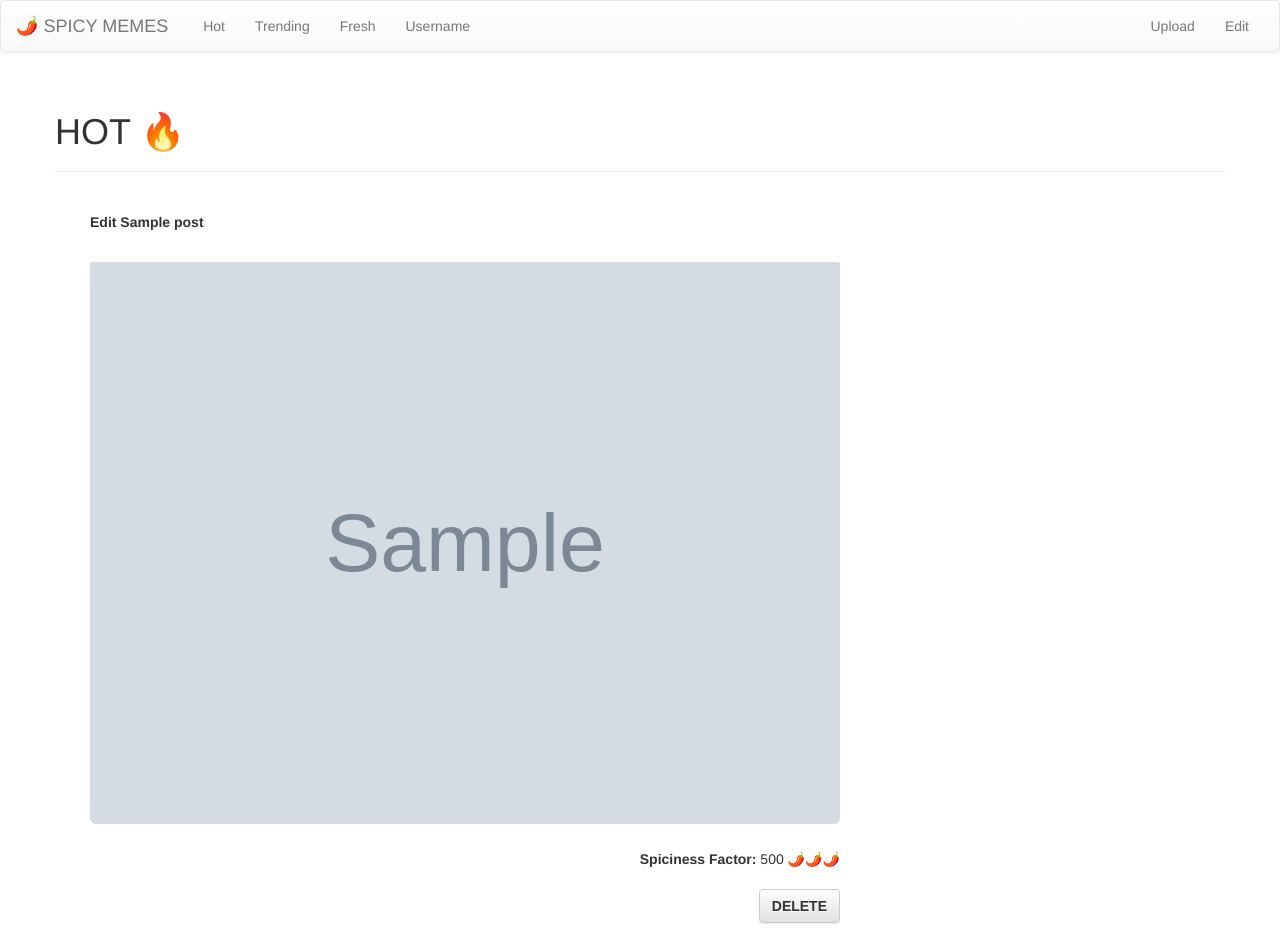
After one commit to spicy-memes17/enterprise-memes, a Django app: template spicy_memes/templates/editFile.html in a window 1280 px wide. The commit adds this page. Run offline with Django 3.2, Linux system fonts and the light colour scheme; the template is opened without the code that fills it: values that come from a table or form of the project are taken from there, others are empty; tables that the repository leaves empty hold one stand-in row (values such as "Sample post"); grey boxes marked "Sample" are stand-in pictures; some libraries are stand-ins or nearby versions.

Commit message:
Löschen von Memes funktioniert. Ich hab mich dabei an die Lösung von unserem To-do-tracker gehalten.

```diff
--- /dev/null
+++ b/spicy_memes/templates/editFile.html
@@ -0,0 +1,39 @@
+<!DOCTYPE html>
+
+{% load staticfiles %}
+<html lang="en">
+<head>
+    <meta charset="UTF-8">
+    <title>Spicy Memes</title>
+
+    <!-- Bootstrap -->
+    <link rel="stylesheet" href="//maxcdn.bootstrapcdn.com/bootstrap/3.3.7/css/bootstrap.min.css">
+    <link rel="stylesheet" href="//maxcdn.bootstrapcdn.com/bootstrap/3.3.7/css/bootstrap-theme.min.css">
+    <link rel="stylesheet" href="{% static 'spicy_memes.css' %}">
+
+</head>
+<body>
+{% include 'nav.html' with active="index" %}
+<div class="container">
+    <div class="row">
+        <div class="page-header">
+            <h1>HOT 🔥</h1>
+        </div>
+    </div>
+    {% for post in latest_meme_list %}
+        <div class="row">
+
+        <div class="col-md-8 memes col-md-offset-8 ">
+            <div><label>Edit {{ post.title }}</label>
+                <img src="{{ post.image_field.url }}" class="img-responsive img-rounded" style="padding-top: 5px">
+                <p class="pull-right"><strong>Spiciness Factor: </strong> 500 🌶️🌶️🌶️</p>
+                <br>
+                <br>
+                <a class="btn btn-default pull-right" href="{% url 'spicy_memes:deleteFile' pk=post.pk %}"><span class="glyphicon glyphicon-delete"></span><div class="uploadbtn">DELETE</div></a>
+            </div>
+
+        </div>
+    {% endfor %}
+    </div>
+</body>
+</html>
--- a/spicy_memes/templates/nav.html
+++ b/spicy_memes/templates/nav.html
@@ -22,6 +22,7 @@
         </ul>
         <ul class="nav navbar-nav navbar-right">
 			<li {% if active == "uploadFile" %} class="active" {% endif %}><a href="{% url 'spicy_memes:uploadFile' %}">Upload</a></li>
+            <li {% if active == "editFile" %} class="active" {% endif %}><a href="{% url 'spicy_memes:editFile' %}">Edit</a></li>
             <!--<button action="upload">Upload</button>-->
         </ul>
     </div>
--- a/spicy_memes/urls.py
+++ b/spicy_memes/urls.py
@@ -11,4 +11,6 @@ urlpatterns = [
     url(r'^freshPage', views.freshPage, name='freshPage'),
     url(r'^loginPage', views.loginPage, name='loginPage'),
 	url(r'^uploadFile', views.uploadFile, name='uploadFile'),
+	url(r'^editFile', views.editFile, name='editFile'),
+	url(r'^post/(?P<pk>\d+)/delete/$', views.deleteFile, name='deleteFile'),
     ]
```
Also changed, not shown: spicy_memes/forms.py (+10 -0 lines), spicy_memes/views.py (+19 -1 lines), spicy_memes/templates/uploadFile.html (indentation only).
